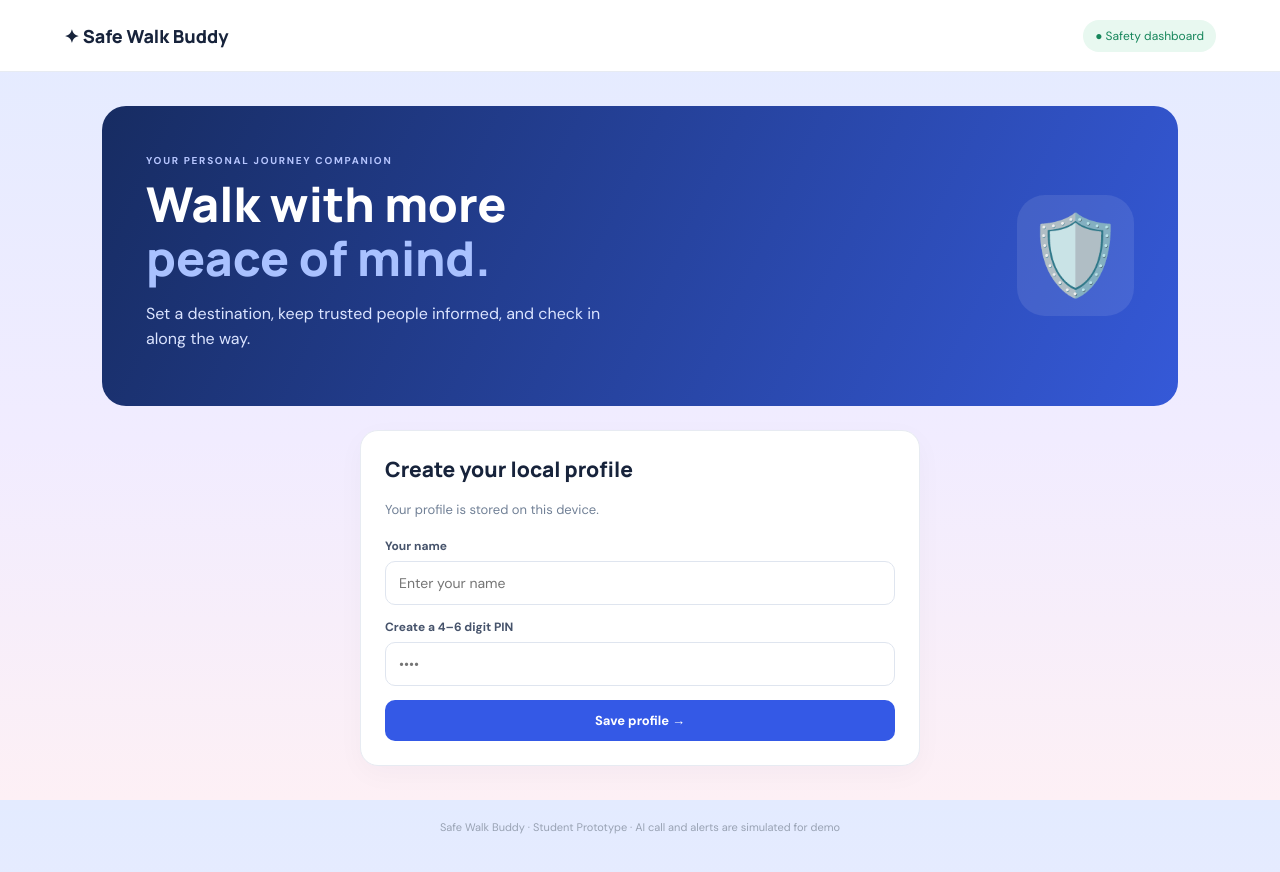
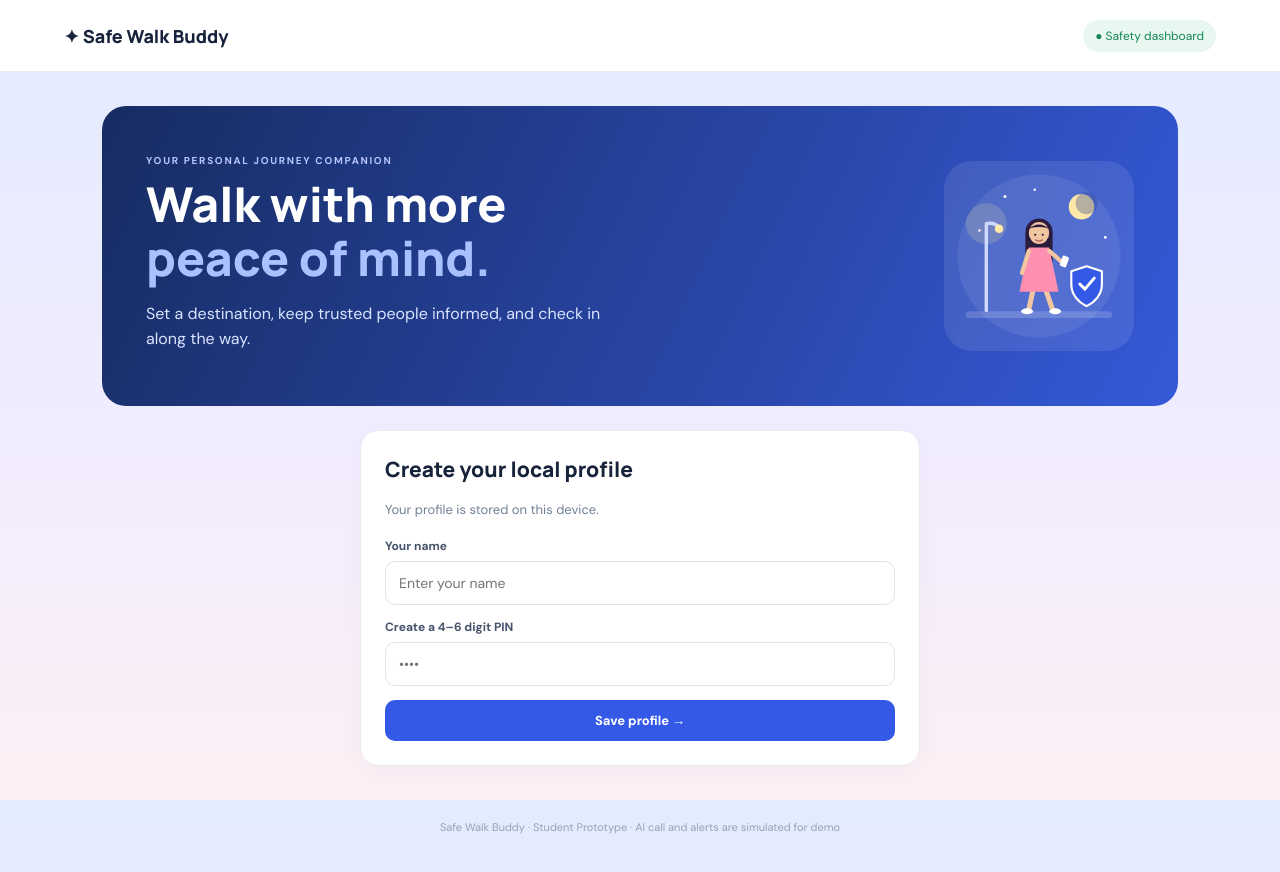
Before and after one commit to mohajananis4-code/Safe-Walk-Buddy-, a website: page index.html in a window 1280 px wide. Drawn offline with Linux system fonts and the light colour scheme.

Commit message:
Update index.html

```diff
--- a/index.html
+++ b/index.html
@@ -19,7 +19,46 @@
         <h1>Walk with more<br><span>peace of mind.</span></h1>
         <p class="hero-copy">Set a destination, keep trusted people informed, and check in along the way.</p>
       </div>
-      <div class="hero-icon">🛡️</div>
+      <div class="hero-icon" aria-hidden="true">
+        <svg viewBox="0 0 200 200" xmlns="http://www.w3.org/2000/svg" role="img">
+          <circle cx="100" cy="100" r="96" fill="#ffffff14"/>
+          <circle cx="150" cy="42" r="15" fill="#ffe9a8"/>
+          <circle cx="156" cy="38" r="13" fill="#2a448f" opacity="0.35"/>
+          <circle cx="60" cy="30" r="1.8" fill="#fff"/>
+          <circle cx="95" cy="22" r="1.4" fill="#fff"/>
+          <circle cx="178" cy="78" r="1.6" fill="#fff"/>
+          <circle cx="30" cy="70" r="1.4" fill="#fff"/>
+          <!-- street lamp -->
+          <circle cx="38" cy="62" r="24" fill="#ffe9a8" opacity="0.18"/>
+          <rect x="36" y="62" width="4" height="104" rx="2" fill="#cfd9ff"/>
+          <path d="M38 62 q10 -2 14 4" stroke="#cfd9ff" stroke-width="4" fill="none" stroke-linecap="round"/>
+          <circle cx="53" cy="68" r="5" fill="#ffe9a8"/>
+          <!-- ground -->
+          <rect x="14" y="165" width="172" height="8" rx="4" fill="#ffffff2a"/>
+          <!-- girl: hair -->
+          <path d="M84 72 a16 16 0 0 1 32 0 v32 q0 9 -9 9 h-14 q-9 0 -9 -9z" fill="#2b1b3d"/>
+          <!-- legs -->
+          <path d="M93 140 L88 163" stroke="#f2c6a0" stroke-width="6" stroke-linecap="round"/>
+          <path d="M108 140 L116 163" stroke="#f2c6a0" stroke-width="6" stroke-linecap="round"/>
+          <ellipse cx="86" cy="165" rx="7" ry="3.5" fill="#ffffff"/>
+          <ellipse cx="119" cy="165" rx="7" ry="3.5" fill="#ffffff"/>
+          <!-- dress -->
+          <path d="M88 90 L112 90 L123 142 L77 142 Z" fill="#ff8fb1"/>
+          <!-- arms -->
+          <path d="M88 94 L80 120" stroke="#f2c6a0" stroke-width="5" stroke-linecap="round"/>
+          <path d="M112 94 L128 108" stroke="#f2c6a0" stroke-width="5" stroke-linecap="round"/>
+          <rect x="126" y="100" width="8" height="13" rx="2" fill="#ffffff" transform="rotate(20 130 106)"/>
+          <!-- face -->
+          <ellipse cx="100" cy="73" rx="12" ry="13" fill="#f2c6a0"/>
+          <path d="M86 70 q14 -14 28 0 q-4 -4 -14 -4 q-10 0 -14 4z" fill="#2b1b3d"/>
+          <circle cx="95.5" cy="75" r="1.3" fill="#2b1b3d"/>
+          <circle cx="104.5" cy="75" r="1.3" fill="#2b1b3d"/>
+          <path d="M96 81 q4 3 8 0" stroke="#b5655b" stroke-width="1.6" fill="none" stroke-linecap="round"/>
+          <!-- shield -->
+          <path d="M156 112 l18 6 v15 c0 13 -9 22 -18 26 c-9 -4 -18 -13 -18 -26 v-15z" fill="#3459e6" stroke="#ffffff" stroke-width="2.5" stroke-linejoin="round"/>
+          <path d="M148 133 l6 6 l11 -13" stroke="#ffffff" stroke-width="3.5" fill="none" stroke-linecap="round" stroke-linejoin="round"/>
+        </svg>
+      </div>
     </section>
 
     <section id="loginPanel" class="panel auth-panel">
```
